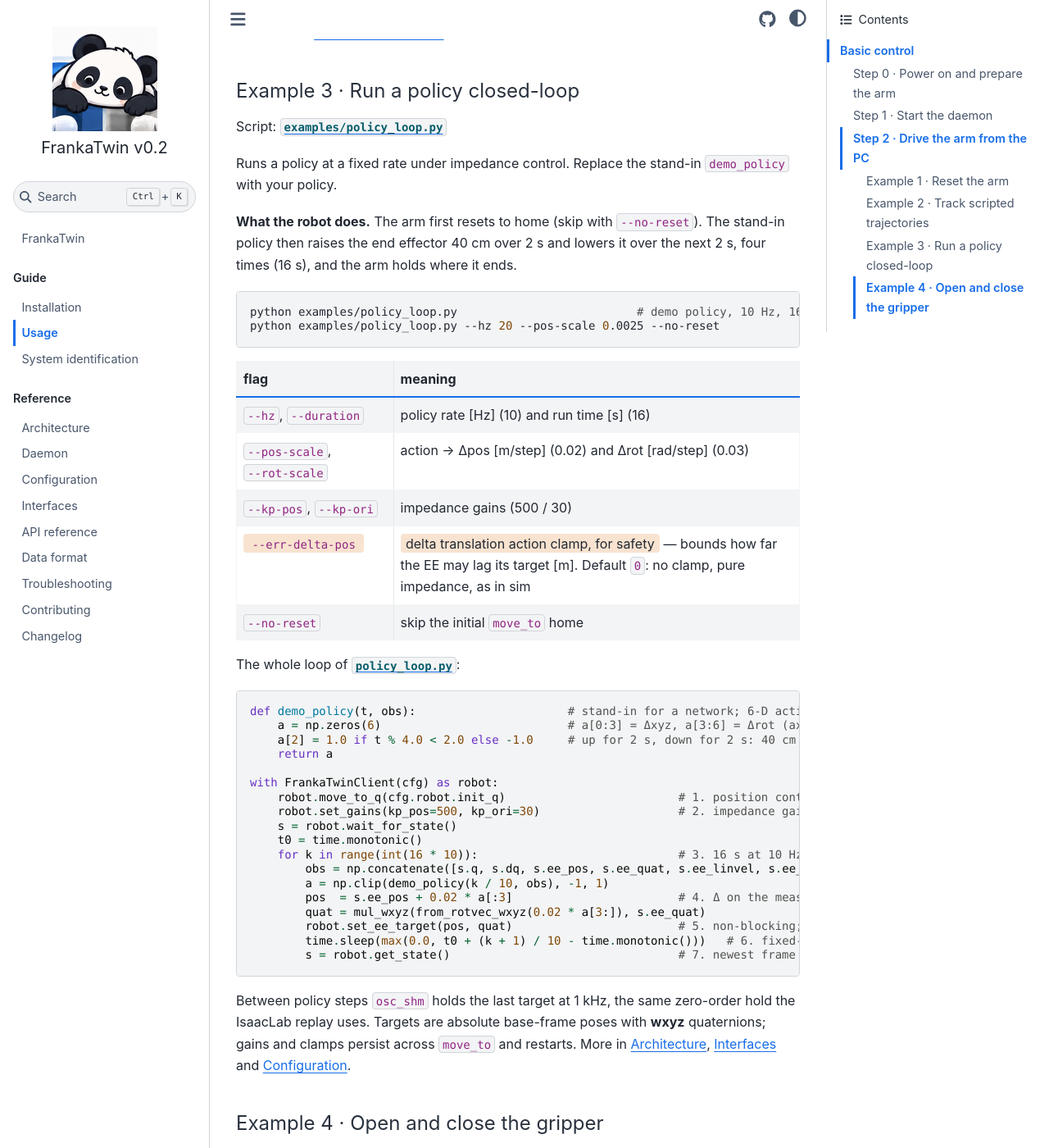
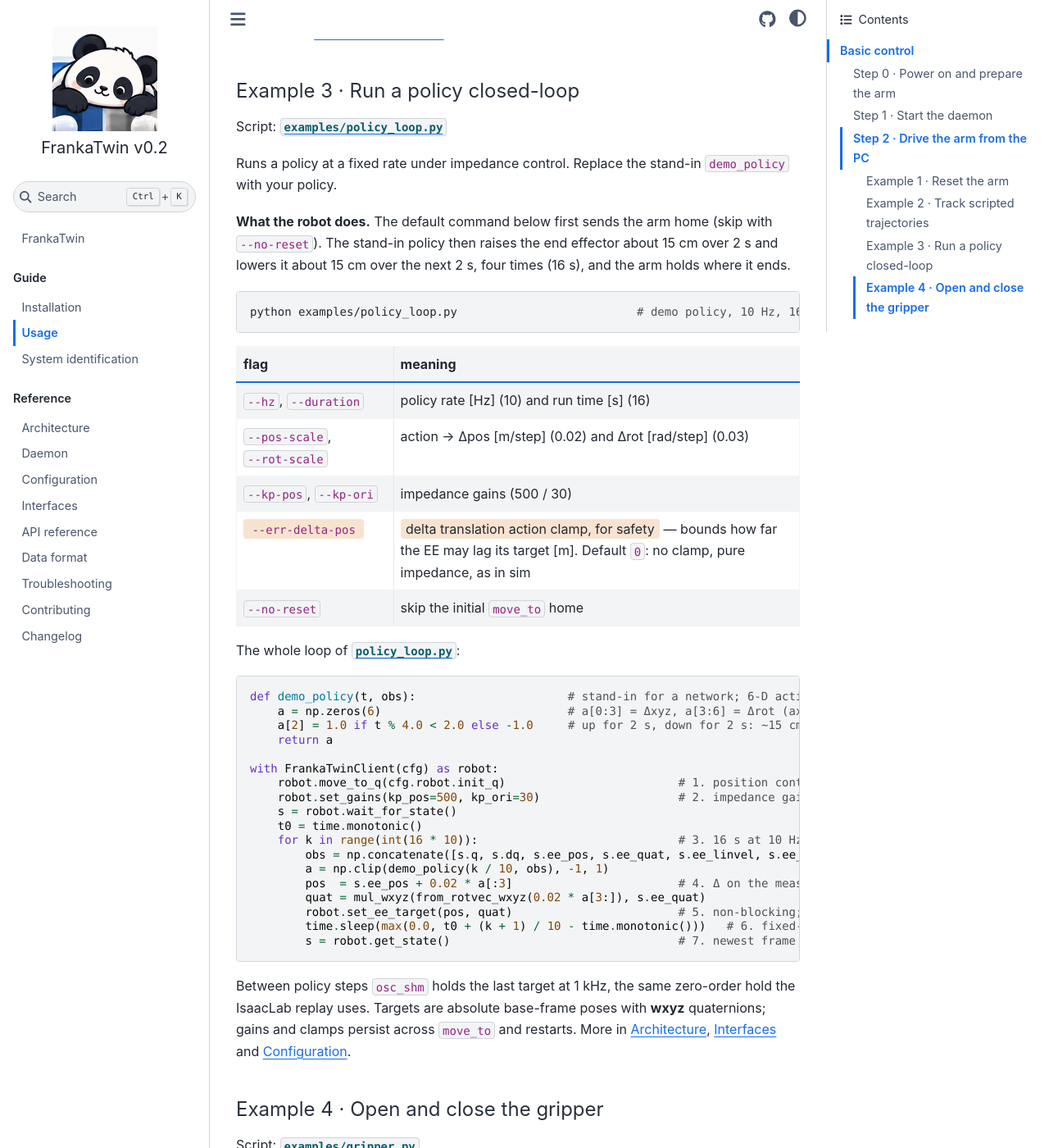
Before and after one commit to tsrobcvai/frankatwin, a Sphinx documentation site: the page built from docs/usage.md, in a window 1280 px wide and 1400 px high, scrolled down 3424 px. Shown: the whole window at 82% size. Built offline with Sphinx 7.4.7 and the Sphinx Book theme 1.1.4, drawn with Linux system fonts in a browser that asks for light colours.

Commit message:
docs(usage): Example 3 states the stroke the arm actually makes
40 cm was pos_scale * rate, which the arm never reaches: each step asks for
pos_scale beyond the *measured* pose, so the target leads by one step and the
impedance sets the speed. ~15 cm per half-cycle at the defaults.

Also drops the second example command.

Co-Authored-By: Claude Opus 5 <noreply@anthropic.com>

````diff
--- a/docs/usage.md
+++ b/docs/usage.md
@@ -147,13 +147,13 @@ Script: [`examples/policy_loop.py`](https://github.com/tsrobcvai/frankatwin/blob
 Runs a policy at a fixed rate under impedance control. Replace the stand-in
 `demo_policy` with your policy.
 
-**What the robot does.** The arm first resets to home (skip with `--no-reset`).
-The stand-in policy then raises the end effector 40 cm over 2 s and lowers it
-over the next 2 s, four times (16 s), and the arm holds where it ends.
+**What the robot does.** The default command below first sends the arm home
+(skip with `--no-reset`). The stand-in policy then raises the end effector about
+15 cm over 2 s and lowers it about 15 cm over the next 2 s, four times (16 s),
+and the arm holds where it ends.
 
 ```bash
 python examples/policy_loop.py                          # demo policy, 10 Hz, 16 s
-python examples/policy_loop.py --hz 20 --pos-scale 0.0025 --no-reset
 ```
 
 | flag | meaning |
@@ -169,7 +169,7 @@ The whole loop of [`policy_loop.py`](https://github.com/tsrobcvai/frankatwin/blo
 ```python
 def demo_policy(t, obs):                      # stand-in for a network; 6-D action in [-1, 1]
     a = np.zeros(6)                           # a[0:3] = Δxyz, a[3:6] = Δrot (axis-angle), base frame
-    a[2] = 1.0 if t % 4.0 < 2.0 else -1.0     # up for 2 s, down for 2 s: 40 cm at 0.02 m/step, 10 Hz
+    a[2] = 1.0 if t % 4.0 < 2.0 else -1.0     # up for 2 s, down for 2 s: ~15 cm as the impedance follows
     return a
 
 with FrankaTwinClient(cfg) as robot:
````
Also changed, not shown: 1 other file.
